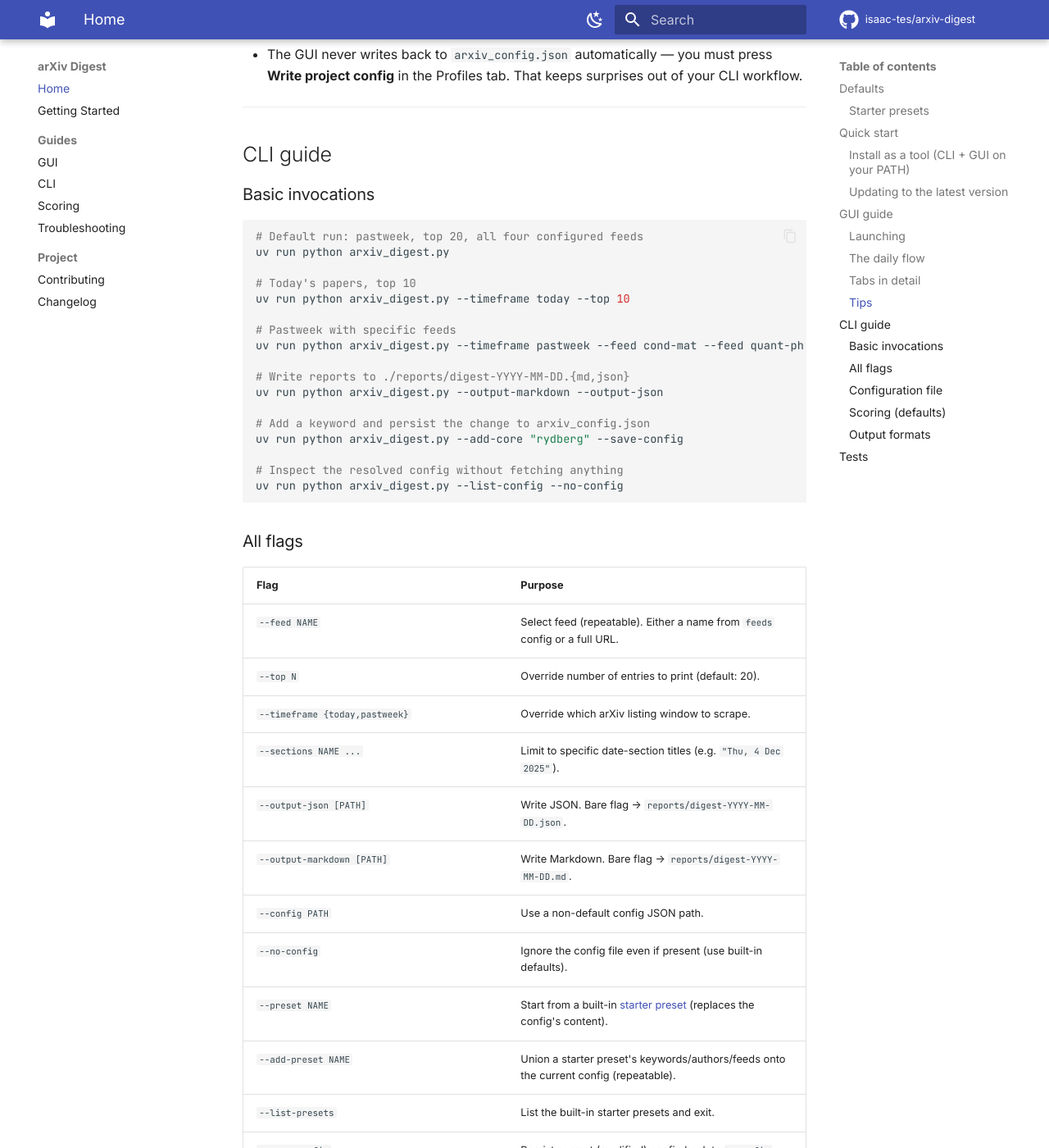
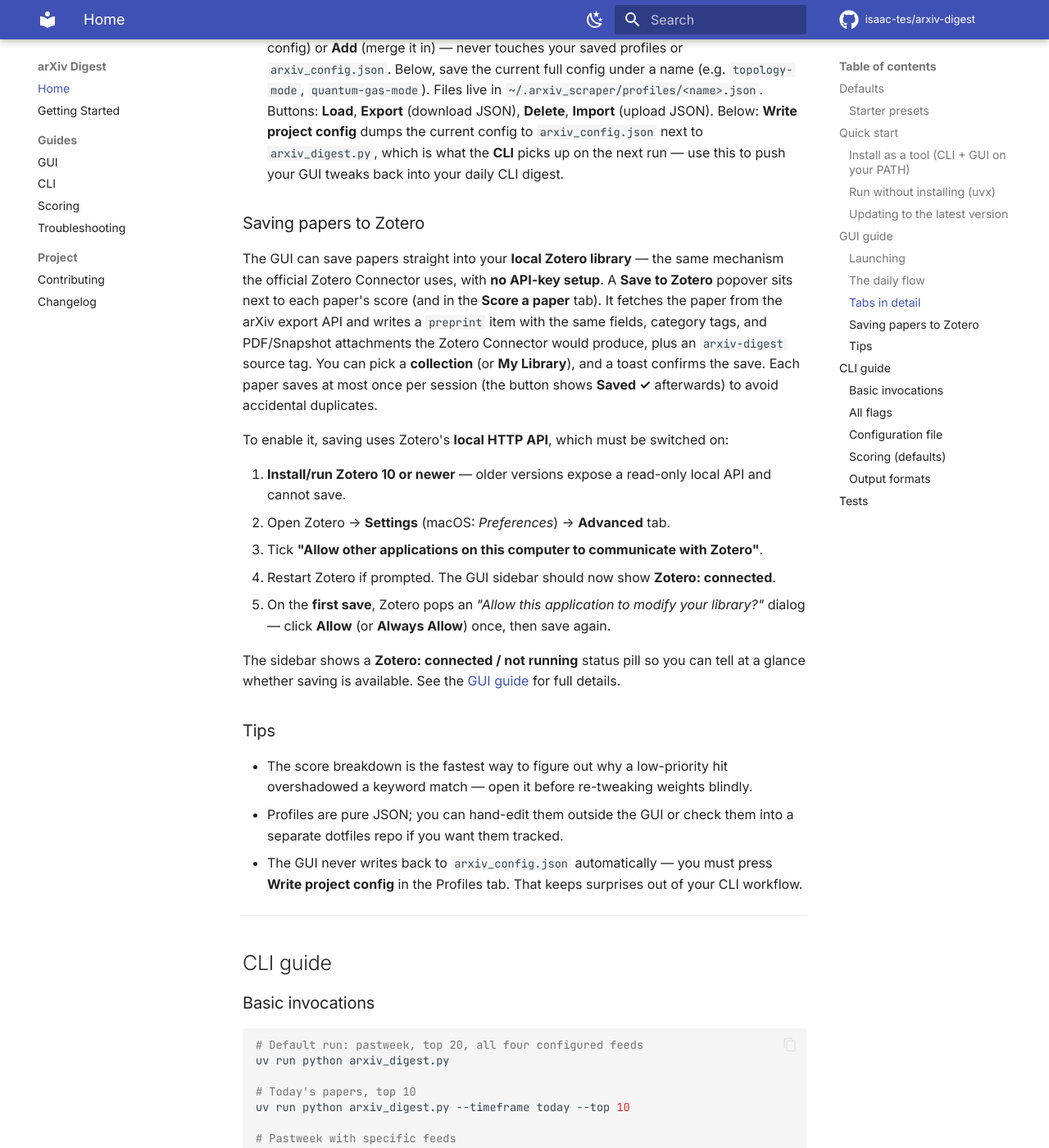
Before and after one commit to isaac-tes/arxiv-digest, an MkDocs documentation site: the page built from docs/index.md, in a window 1280 px wide and 1400 px high, scrolled down 4254 px. Shown: the whole window at 82% size. Built offline with MkDocs 1.6.1 and Material for MkDocs 9.7.7, drawn with Linux system fonts in a browser that asks for light colours; comment, search, counter and statistics services are not loaded; some of the changed text lies outside the part shown.

Commit message:
fix: GUI auto-opens browser; package zotero_bridge; add uvx run option
- arxiv_gui_launcher: pass --server.headless false so the GUI pops up in the
  browser automatically instead of requiring a manual localhost copy-paste
- pyproject: include zotero_bridge.py in the wheel/sdist so the Zotero save
  feature works in uv tool install / uvx runs (was ModuleNotFoundError)
- docs + README: document the Zotero save feature, the uvx run option, and
  the browser auto-open behavior

````diff
--- a/docs/index.md
+++ b/docs/index.md
@@ -66,6 +66,21 @@
 
 Prerequisite: install [uv](https://docs.astral.sh/uv/) first — `curl -LsSf https://astral.sh/uv/install.sh | sh`. Python 3.12 or newer; `uv` will install it for you if missing.
 
+### Run without installing (uvx)
+
+Prefer not to install a persistent tool? `uvx` runs the package on the fly from
+your clone — no `uv tool install`, no PATH entry, nothing to uninstall:
+
+```bash
+uvx --from '.[gui]' arxiv-digest --top 10   # CLI, anywhere in the clone
+uvx --from '.[gui]' arxiv-gui               # GUI — opens your browser
+```
+
+`uvx` builds the package from the current directory each time, so it always
+picks up your latest edits (no `--reinstall` needed). It's the lightest way to
+try the tool or run it from a fresh clone. The `[gui]` extra pulls in Streamlit
++ pandas; drop it for CLI-only runs (`uvx --from . arxiv-digest --top 10`).
+
 ### Updating to the latest version
 
 One command, from inside your clone:
@@ -93,9 +108,10 @@
 ```bash
 uv sync --group gui                  # one-time, installs Streamlit + pandas
 uv run streamlit run arxiv_gui.py    # opens http://localhost:8501 in your browser
+arxiv-gui                            # same, via the installed tool (opens browser)
 ```
 
-The first time you launch, the app loads `arxiv_config.json` if present in the project root, otherwise the built-in defaults. Profiles you save go to `~/.arxiv_scraper/profiles/` and persist across sessions / project clones.
+The GUI opens `http://localhost:8501` in your browser automatically. The first time you launch, the app loads `arxiv_config.json` if present in the project root, otherwise the built-in defaults. Profiles you save go to `~/.arxiv_scraper/profiles/` and persist across sessions / project clones.
 
 ### The daily flow
 
@@ -113,6 +129,34 @@
 - **Feeds** — `name → URL` editor. Add custom arXiv lists (e.g. `hep-th=https://arxiv.org/list/hep-th/new`). The `/new` / `/pastweek` suffix is rewritten by the timeframe selector at fetch time, so you can paste any base URL.
 - **Scoring** — a **Whole-word matching** toggle (default on; untick for legacy substring matching), then number inputs for each weight: per-keyword bonus, per-author bonus, low-priority penalty, long-abstract bonus, the abstract-length threshold, and a **per-feed subject bonus** for every configured feed (subject scoring is driven by `feed_weights`; defaults `cond-mat.quant-gas` +4, `cond-mat.mes-hall` +4, `quant-ph` +2). *Apply weights* makes the change live; *Reset to defaults* puts it back.
 - **Profiles** — **Starter presets** at the top: pick a built-in bundle and **Load** (replace working config) or **Add** (merge it in) — never touches your saved profiles or `arxiv_config.json`. Below, save the current full config under a name (e.g. `topology-mode`, `quantum-gas-mode`). Files live in `~/.arxiv_scraper/profiles/<name>.json`. Buttons: **Load**, **Export** (download JSON), **Delete**, **Import** (upload JSON). Below: **Write project config** dumps the current config to `arxiv_config.json` next to `arxiv_digest.py`, which is what the **CLI** picks up on the next run — use this to push your GUI tweaks back into your daily CLI digest.
+
+### Saving papers to Zotero
+
+The GUI can save papers straight into your **local Zotero library** — the same
+mechanism the official Zotero Connector uses, with **no API-key setup**. A
+**Save to Zotero** popover sits next to each paper's score (and in the **Score a
+paper** tab). It fetches the paper from the arXiv export API and writes a
+`preprint` item with the same fields, category tags, and PDF/Snapshot
+attachments the Zotero Connector would produce, plus an `arxiv-digest` source
+tag. You can pick a **collection** (or **My Library**), and a toast confirms the
+save. Each paper saves at most once per session (the button shows **Saved ✓**
+afterwards) to avoid accidental duplicates.
+
+To enable it, saving uses Zotero's **local HTTP API**, which must be switched on:
+
+1. **Install/run Zotero 10 or newer** — older versions expose a read-only local
+   API and cannot save.
+2. Open Zotero → **Settings** (macOS: *Preferences*) → **Advanced** tab.
+3. Tick **"Allow other applications on this computer to communicate with
+   Zotero"**.
+4. Restart Zotero if prompted. The GUI sidebar should now show **Zotero:
+   connected**.
+5. On the **first save**, Zotero pops an *"Allow this application to modify your
+   library?"* dialog — click **Allow** (or **Always Allow**) once, then save
+   again.
+
+The sidebar shows a **Zotero: connected / not running** status pill so you can
+tell at a glance whether saving is available. See the [GUI guide](gui-guide.md#zotero-bridge) for full details.
 
 ### Tips
 
--- a/pyproject.toml
+++ b/pyproject.toml
@@ -66,6 +66,7 @@
     "arxiv_digest.py",
     "arxiv_gui.py",
     "arxiv_gui_launcher.py",
+    "zotero_bridge.py",
 ]
 
 [tool.hatch.build.targets.sdist]
@@ -73,6 +74,7 @@
     "arxiv_digest.py",
     "arxiv_gui.py",
     "arxiv_gui_launcher.py",
+    "zotero_bridge.py",
     "README.md",
     "LICENSE",
     "CHANGELOG.md",
````
Also changed, not shown: CHANGELOG.md (+11 -0 lines), README.md (+45 -1 lines), arxiv_gui_launcher.py (+9 -1 lines), docs/cli-guide.md (+1 -1 lines), docs/gui-guide.md (+7 -1 lines), docs/quickstart.md (+13 -0 lines).
